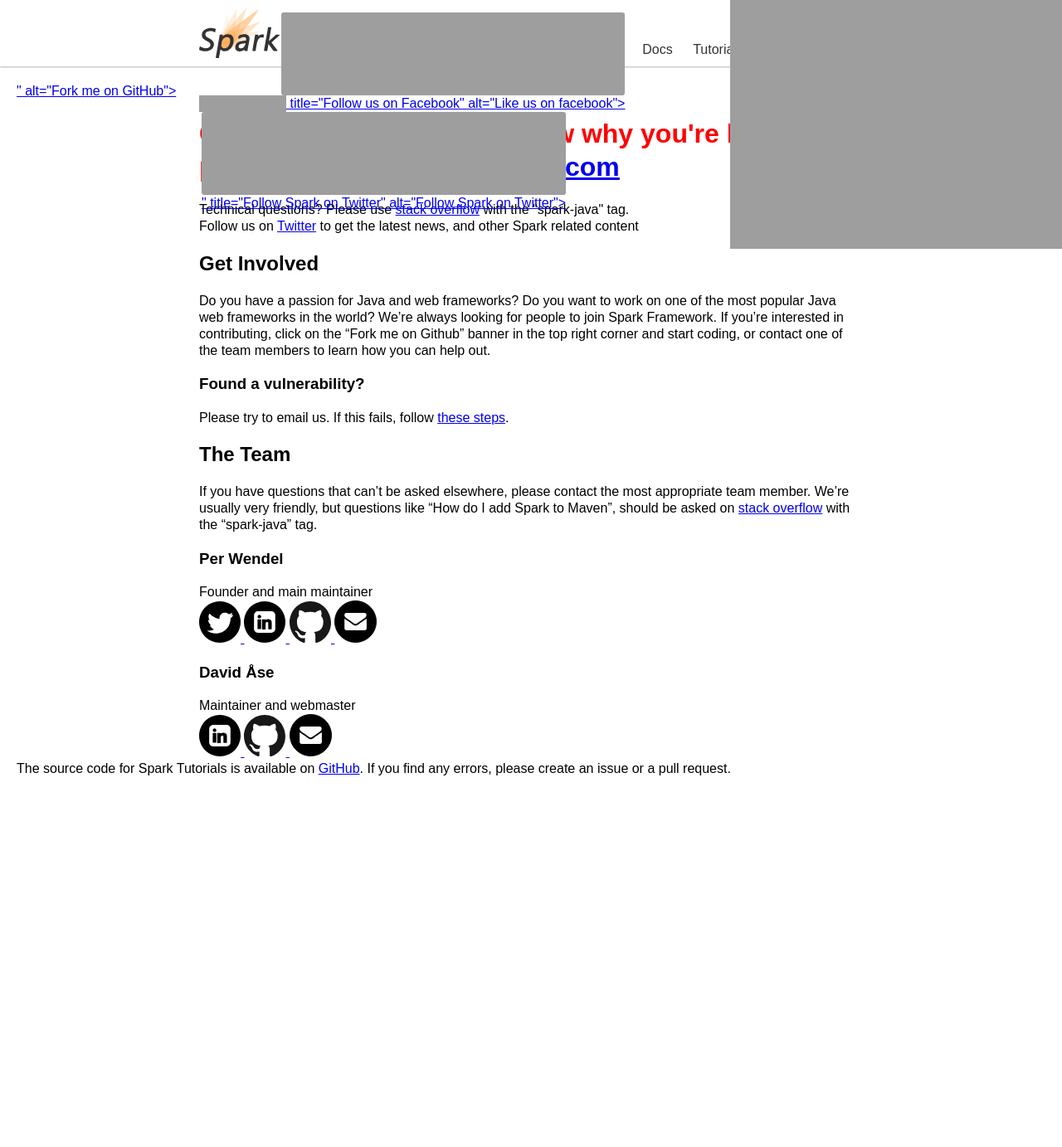
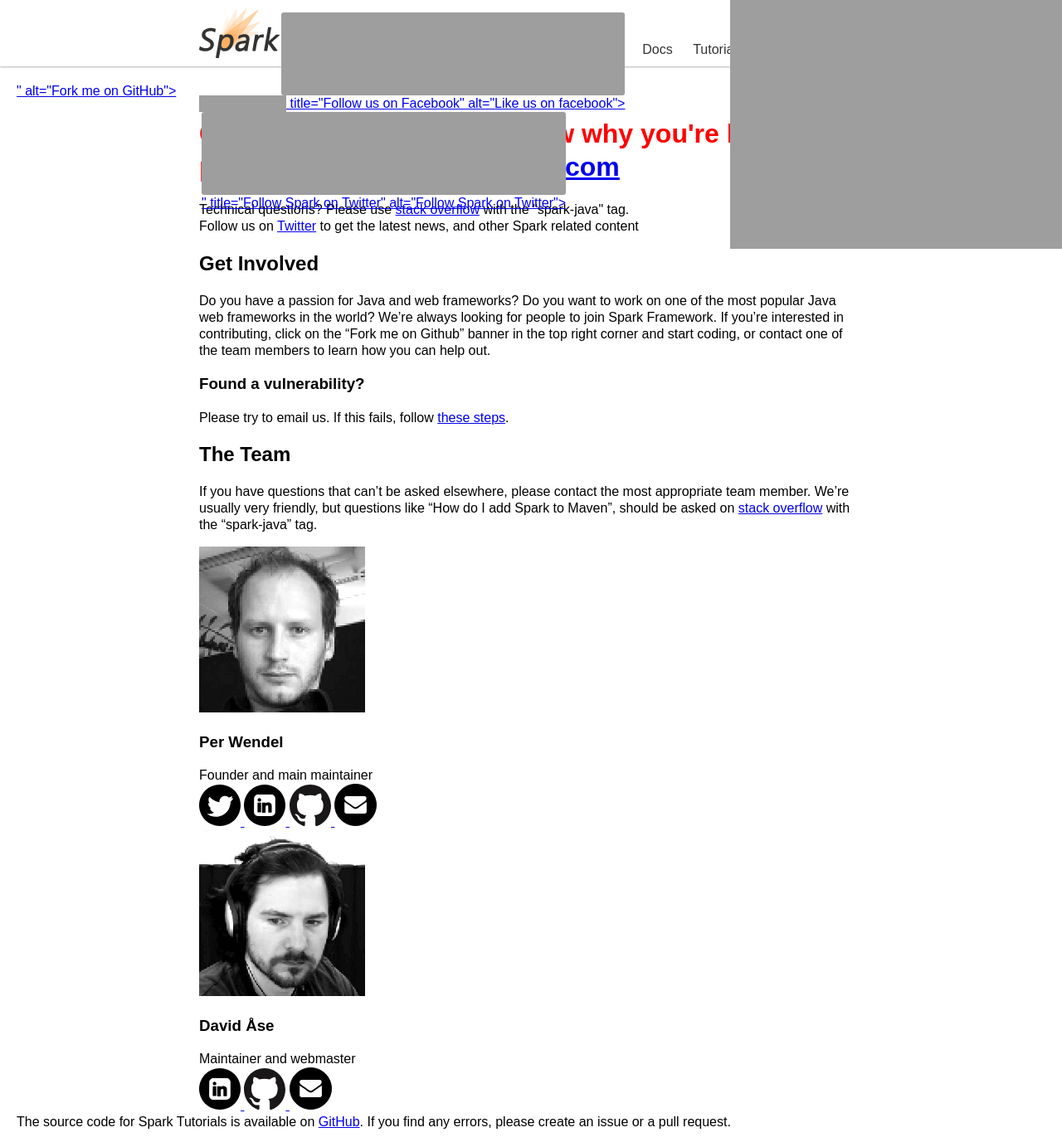
Before and after one commit to sparkjava/sparkjava.github.io, a Jekyll site: the page built from pages/contact.md, in a window 1280 px wide and 1383 px high. Shown: the whole window at 83% size. Built offline with Jekyll 4.4.1, drawn with Linux system fonts in a browser that asks for light colours; grey boxes are pictures that could not be loaded.

Commit message:
Fix teamMember macro

```diff
--- a/_includes/macros/teamMember.html
+++ b/_includes/macros/teamMember.html
@@ -1,5 +1,6 @@
 {% assign _ = include %}
 <div class="team-member col-half">
+    <img src="/img/team/{{_.firstName}}.png">
     <div class="info-wrap">
         <h3>{{_.firstName}} {{_.lastName}}</h3>
         {{_.role}}
```
